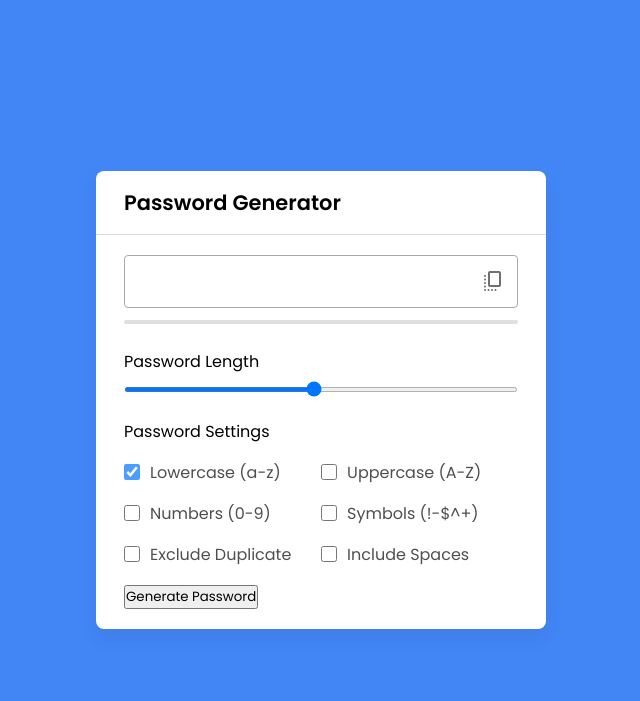
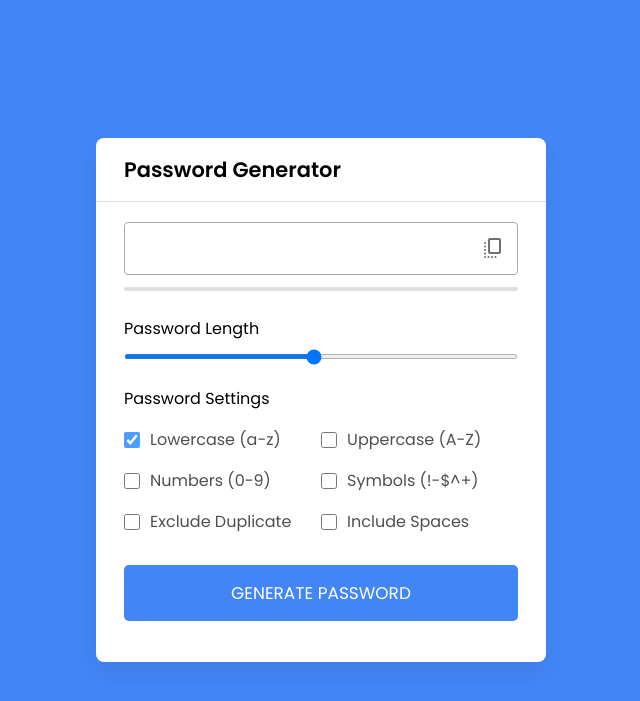
Before and after one commit to Bawelna0225/small-projects, a PHP site: page / in a window 1280 px wide. Shown: the top 701 px of the page, without its empty margins (319-959 px from the left). Run offline with PHP 8.4, Linux system fonts and the light colour scheme.

Commit message:
generate password button styling

```diff
--- a/password_generator/css/style.css
+++ b/password_generator/css/style.css
@@ -120,4 +120,17 @@ body {
   cursor: pointer;
   color: #4f4f4f;
   padding-left: 0.63rem;
+}
+.container .wrapper .generate-btn {
+  width: 100%;
+  color: #fff;
+  border: none;
+  outline: none;
+  cursor: pointer;
+  background: #4285f4;
+  font-size: 1.06rem;
+  padding: 0.94rem 0;
+  border-radius: 5px;
+  text-transform: uppercase;
+  margin: 0.94rem 0 1.3rem;
 }/*# sourceMappingURL=style.css.map */
--- a/password_generator/css/style.scss
+++ b/password_generator/css/style.scss
@@ -119,5 +119,18 @@ body {
 				}
 			}
 		}
+		.generate-btn {
+			width: 100%;
+			color: #fff;
+			border: none;
+			outline: none;
+			cursor: pointer;
+			background: #4285f4;
+			font-size: 1.06rem;
+			padding: 0.94rem 0;
+			border-radius: 5px;
+			text-transform: uppercase;
+			margin: 0.94rem 0 1.3rem;
+		}
 	}
 }
```
Also changed, not shown: 1 other file.
